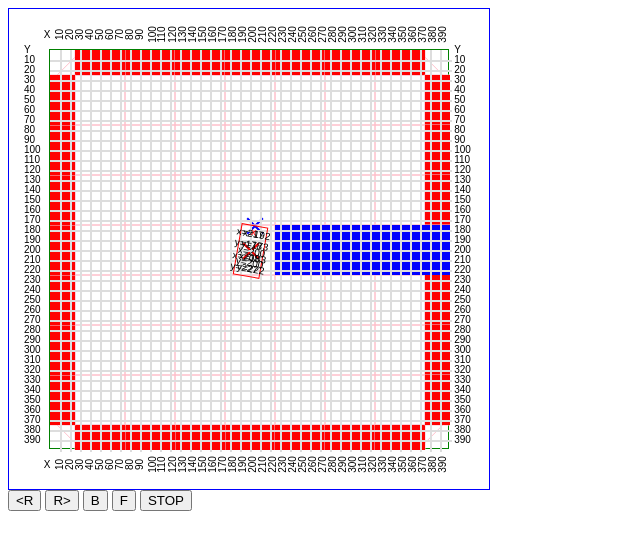
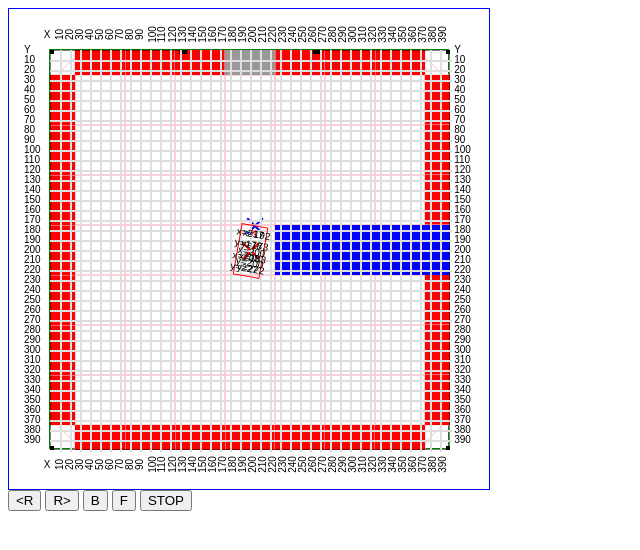
Before and after one commit to dlhinkley/myActivityBot, a plain HTML site: page index.html in a window 1280 px wide. Shown: the whole page, without its empty margins (0-640 px from the left). Drawn offline with Linux system fonts and the light colour scheme.

Commit message:
Now uses lines instead of dimensions for walls.  Also reconizes doorways

```diff
--- a/index.html
+++ b/index.html
@@ -16,7 +16,7 @@
 		        <div id="room" class="room">
 					<canvas class="roomCanvas" id="roomCanvas"></canvas>
                     <canvas class="roomMapCanvas" id="roomMapCanvas"></canvas>
-                    <canvas class="canvasLayer2" id="layer2"></canvas>
+                    <canvas class="roomWallCanvas" id="roomWallCanvas"></canvas>
                     <canvas class="canvasLayer3" id="layer3"></canvas>
 				    <div id="pointA" class="pointA"></div>
 				    <div id="pointB" class="pointB"></div>
--- a/scripts/grid.js
+++ b/scripts/grid.js
@@ -1,8 +1,13 @@
 
-function GridPaper(room) {
+function GridPaper(width,height) {
 
 	var margin = 40;
 	var step = 10;
+
+	var roomDiv 	    = document.getElementById("room");
+    roomDiv.style.width  = width + "px";
+    roomDiv.style.height = height + "px";
+
 
 	var gridPaperDiv 	= document.getElementById("gridPaper");
 	var rightScaleDiv 	= document.getElementById("rightScale");
@@ -10,8 +15,8 @@ function GridPaper(room) {
 	var topScaleDiv 	= document.getElementById("topScale");
 	var bottomScaleDiv 	= document.getElementById("bottomScale");
 
-	gridPaperDiv.style.width  = room.width + (margin * 2) + "px";
-	gridPaperDiv.style.height = room.height + (margin * 2) + "px";
+	gridPaperDiv.style.width  = width + (margin * 2) + "px";
+	gridPaperDiv.style.height = height + (margin * 2) + "px";
 
 	function createVerticalLines() {
 
@@ -19,11 +24,11 @@ function GridPaper(room) {
     	bottomScaleDiv.appendChild( getVerticalScale(10,0,"X") );
 
 
-		for (var m = step; m < room.width; m += step) {
+		for (var m = step; m < width; m += step) {
 
 			var lineDiv = getVerticalLine(m);
 
-	    	room.div.appendChild(lineDiv);
+	    	roomDiv.appendChild(lineDiv);
 
 	    	topScaleDiv.appendChild( getVerticalScale(20,m,m) );
 	    	bottomScaleDiv.appendChild( getVerticalScale(10,m,m) );
@@ -35,11 +40,11 @@ function GridPaper(room) {
     	leftScaleDiv.appendChild( getHorizontalScale(0,15,"Y") );
     	rightScaleDiv.appendChild( getHorizontalScale(0,5,"Y") );
 
-		for (var m = step; m < room.height; m += step) {
+		for (var m = step; m < height; m += step) {
 
 			var lineDiv = getHorizontalLine(m);
 
-	    	room.div.appendChild(lineDiv);
+	    	roomDiv.appendChild(lineDiv);
 
 	    	leftScaleDiv.appendChild( getHorizontalScale(m,15,m) );
 	    	rightScaleDiv.appendChild( getHorizontalScale(m,5,m) );
@@ -53,7 +58,7 @@ function GridPaper(room) {
 	    lineDiv.className = "horizontalLine";
 	    lineDiv.style.top = pos;
 	    lineDiv.style.left = 0;
-	    lineDiv.style.width = room.width + "px";
+	    lineDiv.style.width = width + "px";
 
 	    return lineDiv;
 	}
@@ -65,7 +70,7 @@ function GridPaper(room) {
 	    //lineDiv.innerHTML = "new div"
 	    lineDiv.style.top = 0;
 	    lineDiv.style.left = pos;
-	    lineDiv.style.height = room.height + "px";
+	    lineDiv.style.height = height + "px";
 
 	    return lineDiv;
 	}
--- a/scripts/main.js
+++ b/scripts/main.js
@@ -36,10 +36,12 @@ int main()                                    // main function
 }
 
 */
+
+
 var canvas		= new Canvas("roomCanvas",400, 400);
 
 var room  		= new Room("room", 400, 400,canvas);
-var gridPaper  	= new GridPaper(room);
+var gridPaper  	= new GridPaper(400,400);
 var robot 		= new Robot("robot",room);
 robot.setPosition(200,200);
 robot.setSize(25, 50);
--- a/scripts/maproom.js
+++ b/scripts/maproom.js
@@ -17,7 +17,7 @@ function MapRoom(robot) {
 	*/
 	self.scanInitial = function() {
 
-		var wallDist = null;
+		var point, wallDist = null;
 
 		if ( turnDeg <= 360 ) {
 
@@ -28,10 +28,17 @@ function MapRoom(robot) {
 			wallDist = robot.getWallDistance();
 			console.log('wallDist = ' + wallDist);
 
-			var point = calcPoint(robot.getPoint().x ,robot.getPoint().y, wallDist, turnDeg);
+			if ( wallDist !== null ) {
+                point = calcPoint(robot.getPoint().x ,robot.getPoint().y, wallDist, turnDeg);
 
     			// Save wall location
     			walls.addLine( point );
+			}
+			else {
+
+    			walls.addGap();
+			}
+
 		}
 		else {
 
@@ -160,13 +167,33 @@ function MapRoom(robot) {
 
 
         var mapCell = new MapCell( x, y, gridSize ); // Create mapCell object
+        var lowerLeftPoint  = g.point( x - (gridSize/2), y + (gridSize/2) );
+        var lowerRightPoint = g.point( x + (gridSize/2), y + (gridSize/2) );
+        var upperLeftPoint  = g.point( x - (gridSize/2), y - (gridSize/2) );
+        var upperRightPoint = g.point( x + (gridSize/2), y - (gridSize/2) );
+
+        var upperLine = g.line( upperLeftPoint, upperRightPoint );
+        var leftLine  = g.line( upperLeftPoint, lowerLeftPoint  );
+        var lowerLine = g.line( lowerLeftPoint, lowerRightPoint );
+        var rightLine = g.line( upperRightPoint,lowerRightPoint );
+
+        var box = [upperLine, leftLine, lowerLine, rightLine ];
 
         mapGrid.addCell( mapCell );
 
         // Change color touching at south
 
-        if ( ! walls.containsPoint(x - (gridSize/2), y + (gridSize/2)) || ! walls.containsPoint(x + (gridSize/2), y + (gridSize/2)) ) {
+        // If the cell goes beyond the room
+        if ( ! walls.containsPoint(lowerLeftPoint) || ! walls.containsPoint(lowerRightPoint) ) {
+
+            // If the square intesects with a wall, it's a wall
+            if ( walls.intersects(box)  ) {
                 mapCell.flagAsWall(); // Flag it as a wall cell
+            }
+            else {
+
+                mapCell.flagAsDoorway();
+            }
         }
         else if ( mapGrid.get( x, y + gridSize )  ) {
 
@@ -179,9 +206,16 @@ function MapRoom(robot) {
 
 
         // Change color touching at north
-        if ( ! walls.containsPoint(x - (gridSize/2), y - (gridSize/2)) || ! walls.containsPoint(x + (gridSize/2), y - (gridSize/2)) ) {
+        if ( ! walls.containsPoint(upperLeftPoint) || ! walls.containsPoint(upperRightPoint) ) {
 
+            // If the square intesects with a wall, it's a wall
+            if ( walls.intersects(box)  ) {
                 mapCell.flagAsWall(); // Flag it as a wall cell
+            }
+            else {
+
+                mapCell.flagAsDoorway();
+            }
         }
         else if ( mapGrid.get( x, y - gridSize )  ) {
 
@@ -195,9 +229,16 @@ function MapRoom(robot) {
 
 
         // Change color touching at east
-        if ( ! walls.containsPoint(x + (gridSize/2), y - (gridSize/2)) || ! walls.containsPoint(x + (gridSize/2), y + (gridSize/2)) ) {
+        if ( ! walls.containsPoint(upperRightPoint) || ! walls.containsPoint(lowerRightPoint) ) {
 
+            // If the square intesects with a wall, it's a wall
+            if ( walls.intersects(box)  ) {
                 mapCell.flagAsWall(); // Flag it as a wall cell
+            }
+            else {
+
+                mapCell.flagAsDoorway();
+            }
         }
         else if ( mapGrid.get( x + gridSize, y ) ) {
 
@@ -211,9 +252,15 @@ function MapRoom(robot) {
 
 
         // Change color touching at west
-        if ( ! walls.containsPoint(x - (gridSize/2), y - (gridSize/2)) || ! walls.containsPoint(x - (gridSize/2), y + (gridSize/2)) ) {
+        if ( ! walls.containsPoint(upperLeftPoint) || ! walls.containsPoint(lowerLeftPoint) ) {
 
+            if ( walls.intersects(box)  ) {
                 mapCell.flagAsWall(); // Flag it as a wall cell
+            }
+            else {
+
+                mapCell.flagAsDoorway();
+            }
         }
         else if ( mapGrid.get( x - gridSize, y ) ) {
 
@@ -283,6 +330,7 @@ function MapRoom(robot) {
     	console.log('MapCell start x=' + x + ' y=' + y);
 
         var isWall = false;
+        var isDoorway = false;
 
         this.x = x;
         this.y = y;
@@ -295,16 +343,33 @@ function MapRoom(robot) {
         canvas.drawBox(x, y, gridSize, '#00FF00');
 
         /**
-        * Flag as wall
+        * Flag as Doorway
         */
+        this.flagAsDoorway = function() {
+
+            clearFlags();
+            isDoorway = true;
+            canvas.drawSquare(this.x, this.y, gridSize, '#999999');
+        };
+        this.isDoorway = function() {
+
+            return isDoorway;
+        }
+
         this.flagAsWall = function() {
 
+            clearFlags();
             isWall = true;
             canvas.drawSquare(this.x, this.y, gridSize, '#FF0000');
         };
         this.isWall = function() {
 
             return isWall;
+        }
+        function clearFlags() {
+
+            isWall = false;
+            isDoorway = false;
         }
         this.flagAsPath = function() {
 
@@ -335,35 +400,17 @@ function Walls(canvas) {
 
 			lineArray.push( g.line(prevPoint, point) );
 			prevPoint = point;
-
-			combineLastTwo();
 		}
 	}
 	/**
-	* Check the last two entries, if they in a a strait line, combine into one
-	* This reduces the number of points
+	* Called if there's a gap in the wall (ex. doorway).  Set's the prev point to
+	* null so the lines are unconnected and represent the door
 	*/
-	function combineLastTwo() {
+    this.addGap = function() {
 
-		if ( lineArray.length > 1 ) {
+        prevPoint = null;
+    }
 
-			var last 	 = lineArray[ lineArray.length - 1 ];
-			var previous = lineArray[ lineArray.length - 2 ];
-
-			// If the starting point of the last line, and the ending point of the previous
-			// are the same, combine into one line
-			//
-
-			if ( last.start.x === previous.end.x && last.start.y === previous.end.y && collinear( previous.start.x, previous.start.y, previous.end.x, previous.end.y, last.end.x, last.end.y) ) {
-
-
-				previous.end.x = last.end.x;
-				previous.end.y = last.end.y;
-
-				lineArray.pop();
-			}
-		}
-	}
 	/**
 	* Removes the previous point.  Done since lines needed to be added in sets of points
 	* instead of one point
@@ -401,7 +448,7 @@ function Walls(canvas) {
 	/**
 	* Given the location of a point, return true if point is inside the walls
 	*/
-	this.containsPoint = function(x,y) {
+	this.containsPoint = function(point) {
 
     	var pointArray = [];
 
@@ -413,7 +460,32 @@ function Walls(canvas) {
 		    pointArray.push( lineArray[m].end.y );
 
 		}
-    	return PolyK.ContainsPoint( pointArray, x, y );
+    	return PolyK.ContainsPoint( pointArray, point.x, point.y );
+	}
+	/**
+	* Given an array of lines that make a box, returns true if that line
+	* intersects with a wall
+	*/
+	this.intersects = function( box ) {
+
+    	var ptr = 0;
+    	var intersects = false;
+
+		while ( ! intersects && ptr < lineArray.length ) {
+
+		    for (var m = 0; m < box.length; m ++ ) {
+
+                var line = box[m];
+
+    		    if ( line.intersection( lineArray[ptr] ) !== null ) {
+
+        		    intersects = true;
+    		    }
+		    }
+
+            ptr++;
+    	}
+    	return intersects;
 	}
 
 }
--- a/scripts/room.js
+++ b/scripts/room.js
@@ -1,13 +1,36 @@
 function Room(id,width,height,canvas) {
 
+    var walls, wallCanvas;
 
-	this.width = width;
-	this.height = height;
+    function init() {
 
-	if ( id ) {
-    	this.div = document.getElementById(id);
-    	this.div.style.width  = width + "px";
-    	this.div.style.height = height + "px";
+		var g = new Geometry();
+
+        walls = [
+        		g.line(  g.point( 0, 0),                g.point(width/3,0)		), // Top wall left of door
+        		g.line(  g.point( width - width/3, 0), g.point(width,0)		), // Top wall right of door
+            	g.line(  g.point( width, 0),            g.point(width,height)	), // Left wall
+        		g.line(  g.point( width, height),       g.point(0,height)		), // right wall
+        		g.line(  g.point( 0, height),           g.point(0,0)			)  // bottom wall
+        ];
+
+        wallCanvas		= new Canvas("roomWallCanvas",width, height);
+
+        drawWalls();
+
+    }
+    function drawWalls() {
+
+		for (var m = 0; m < walls.length; m++ ) {
+
+			///console.log('plotWalls start=' , lineArray[m].start);
+			//console.log('plotWalls end=' , lineArray[m].end);
+
+			wallCanvas.drawLine( walls[m].start.x, walls[m].start.y, walls[m].end.x,  walls[m].end.y, 'black' );
+
+			wallCanvas.drawSquare( walls[m].start.x, walls[m].start.y, 8, 'black' );
+			wallCanvas.drawSquare( walls[m].end.x, walls[m].end.y, 8, 'black' );
+		}
     }
 	/**
 	* Given X y coordinates, return true if the dimensions will hit the wall
@@ -38,17 +61,7 @@ function Room(id,width,height,canvas) {
 		return hit;
 
 	}
-	function plotLine(line,color) {
 
-/*
-		ctx.beginPath();
-		ctx.moveTo(line.start.x,line.start.y);
-		ctx.lineTo(line.end.x, line.end.y);
-		ctx.strokeStyle = color;
-
-		ctx.stroke();
-*/
-	}
 	/**
 	* Given a x, y coordinate and degree, returns the distance to the wall
 	* degree is based on 0 being up;
@@ -68,23 +81,25 @@ function Room(id,width,height,canvas) {
 		//console.log('beamStart=',beamStart);
 
 		var beamLine 	= g.line(beamStart, beamEnd);
-		plotLine(beamLine,"#ff0000");
+		canvas.drawLine(beamLine.start.x, beamLine.start.y, beamLine.end.x, beamLine.end.y ,"#ff0000");
 
 
+		for (var m = 0; m < walls.length; m ++ ) {
+
+/*
     		var lTop 	= g.line(  g.point( 0, 0), 			g.point(width,0)		);
     		var lRight 	= g.line(  g.point( width, 0), 		g.point(width,height)	);
     		var lBottom = g.line(  g.point( width, height), g.point(0,height)		);
     		var lLeft 	= g.line(  g.point( 0, height), 	g.point(0,0)			);
+*/
 
-		plotLine(lTop,"#0000ff");
-		plotLine(lRight,"#00ff00");
-		plotLine(lBottom,"#666666");
-		plotLine(lLeft,"#996600");
 
-		var lTopDist 	= lTop.intersection( beamLine );
+    		var wallDist 	= walls[m].intersection( beamLine );
+/*
     		var lRightDist 	= lRight.intersection( beamLine);
     		var lBottomDist = lBottom.intersection( beamLine);
     		var lLeftDist 	= lLeft.intersection( beamLine );
+*/
 
 
     		//console.log('intersection=', lTopDist		);
@@ -92,11 +107,12 @@ function Room(id,width,height,canvas) {
     		//console.log('intersection=', lBottomDist 	);
     		//console.log('intersection=', lLeftDist 	);
 
-		if ( lTopDist ) {
+    		if ( wallDist ) {
 
-			if (canvas) canvas.drawSquare( lTopDist.x, lTopDist.y, 8, "green" );
-			distance = beamStart.distance( lTopDist );
+    			if (canvas) canvas.drawSquare( wallDist.x, wallDist.y, 8, "green" );
+    			distance = beamStart.distance( wallDist );
     		}
+/*
     		else if ( lRightDist ) {
 
     			if (canvas) canvas.drawSquare( lRightDist.x, lRightDist.y, 8, "green" );
@@ -112,13 +128,14 @@ function Room(id,width,height,canvas) {
     			if (canvas) canvas.drawSquare( lLeftDist.x, lLeftDist.y, 8, "green" );
     			distance = beamStart.distance( lLeftDist );
     		}
-
+*/
+        }
 		console.log('distance=' + distance 	);
 
 		return distance;
 
 	}
-    this.calcBeamDestination = function(x,y,deg) {
+    this.calcBeamDestination = function(x, y, deg) {
 
 			var x10 = x
 			var y10 = y
@@ -175,4 +192,5 @@ function Room(id,width,height,canvas) {
 			return dim;
 	}
 
+	init();
 }
--- a/style.css
+++ b/style.css
@@ -8,7 +8,7 @@
     left:0px;
     top:0px;
 }
-.canvasLayer2  {
+.roomWallCanvas  {
     z-index: 2;
     position:absolute;
     left:0px;
```
Also changed, not shown: test/tests.js (+11 -1 lines). Lines whose indentation alone changed are shown as unchanged.
